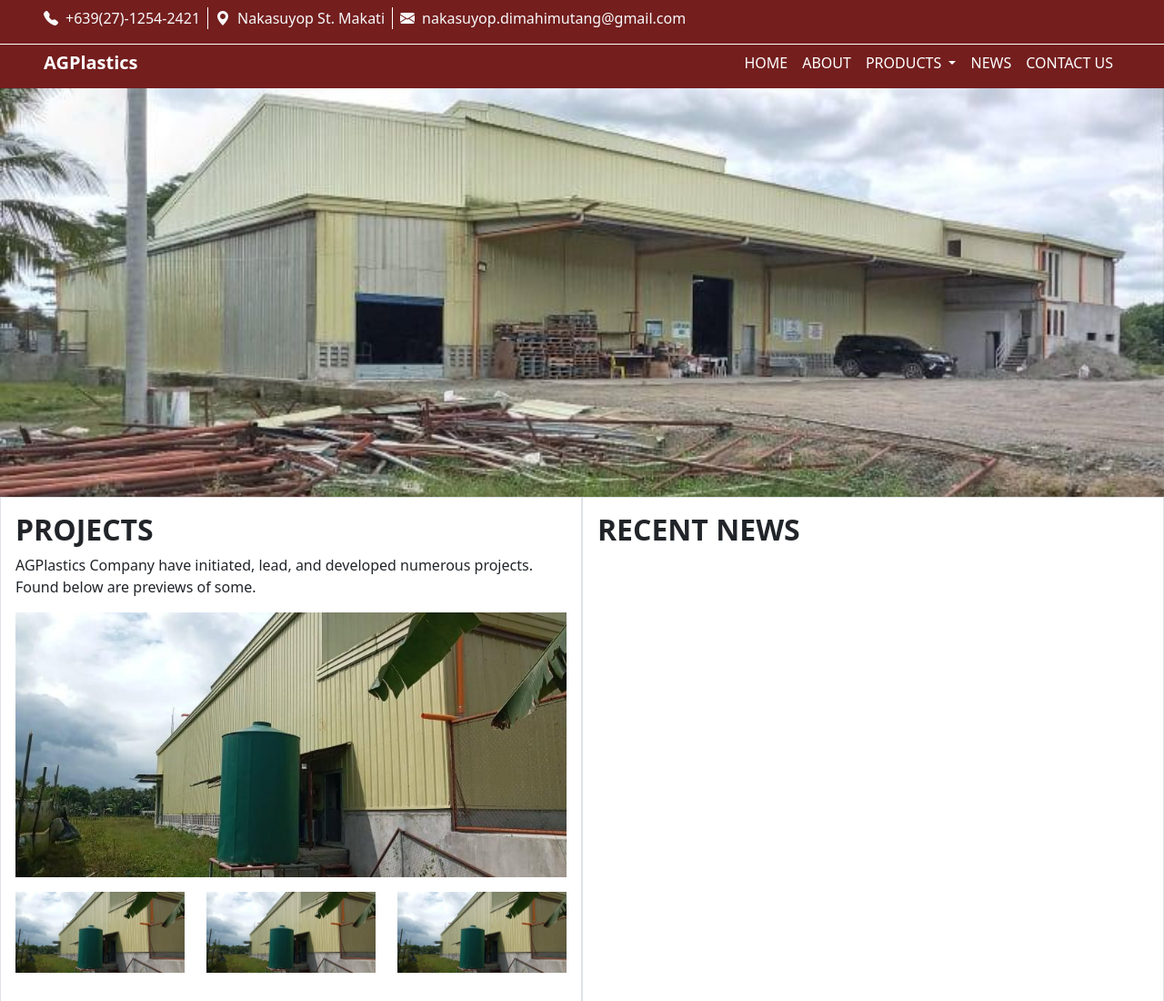
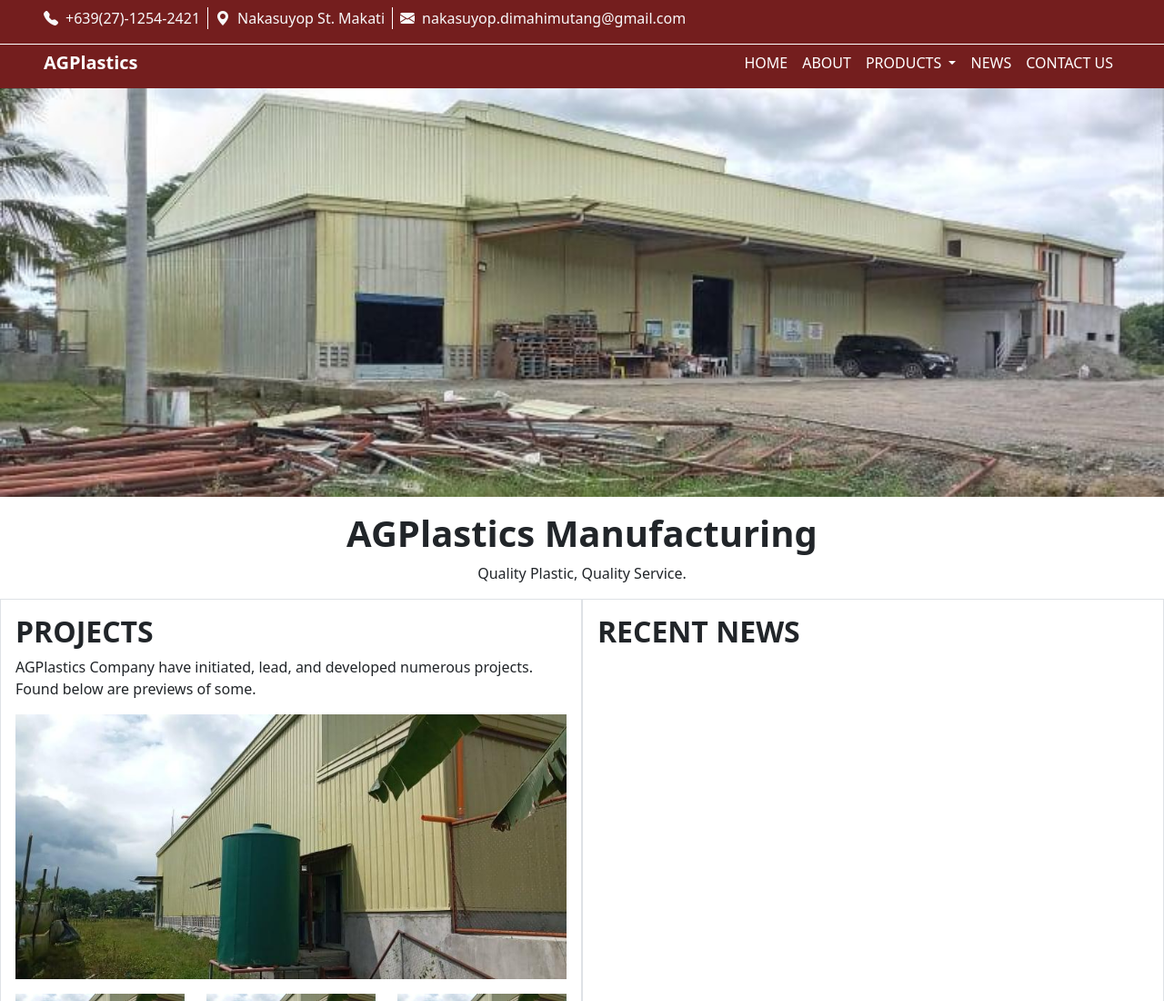
Before and after one commit to floooptimism/kauswagan-company-site, a website: page index.html in a window 1280 px wide. Shown: the top 1100 px of the page at 91% size. Drawn offline with nearby package versions, Linux system fonts and the light colour scheme.

Commit message:
added top content

```diff
--- a/index.html
+++ b/index.html
@@ -68,14 +68,19 @@
     <!-- <div class="container-fluid hero d-flex align-items-center justify-content-center"> -->
       <img src="assets/cover.jpeg" class="w-100 hero d-flex align-items-center justify-content-center">
     <!-- </div> -->
-
-
-
+    <div class="container-fluid d-flex justify-content-center p-0 bg-white">
+    <div class="container-fluid">
+      <p class="header-content h1 fw-bold text-center">AGPlastics Manufacturing</p>
+      <p class="fw-400 text-center">
+        Quality Plastic, Quality Service.
+      </p>
+    </div>
+    </div>
 
     <!-- projects and recent news -->
     <div class="projects-news container-fluid d-flex justify-content-center p-0 bg-white">
       <div class="container-fluid border p-3">
-        <h2 class="fw-bold">PROJECTS</h1>
+        <h2 class="fw-bold">PROJECTS</h2>
         <p>AGPlastics Company have initiated, lead, and developed numerous projects. Found below are previews of some.</p>
         <img src="assets/project-image.jpeg" class="img-fluid">
         <div class="row py-3">
--- a/style.css
+++ b/style.css
@@ -24,6 +24,10 @@
     background: lightgray;
 }
 
+.header-content {
+    margin-top: 1rem;
+}
+
 .about-section-item{
     margin-top:3rem;
 }
```
